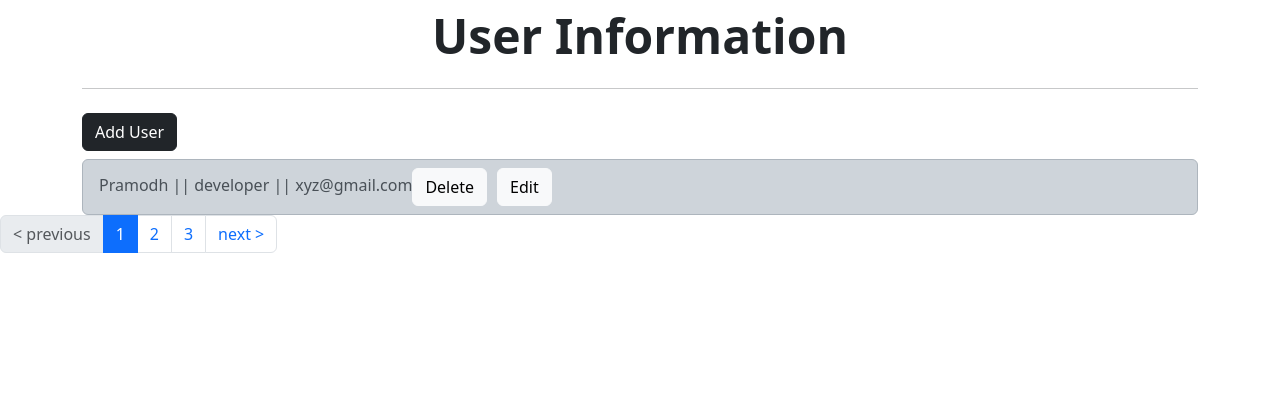
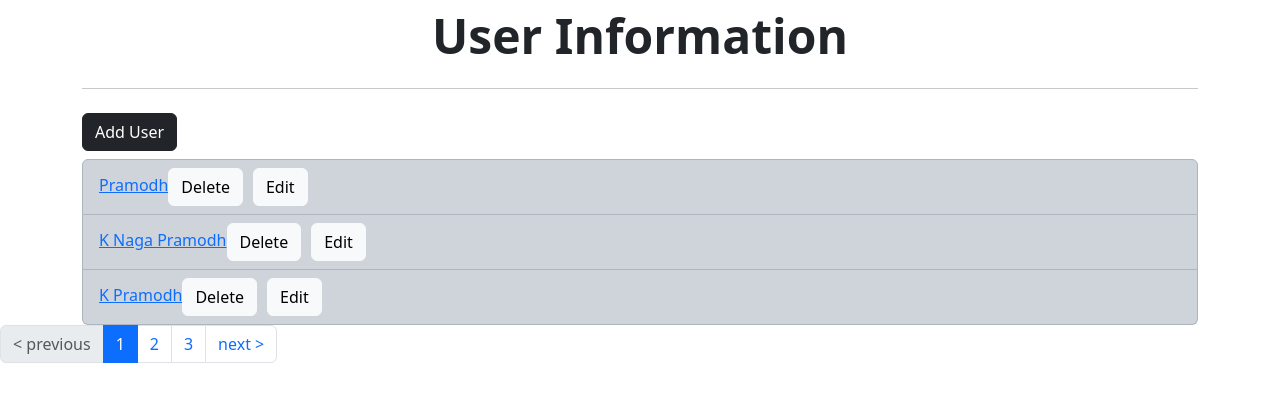
Before and after one commit to NagaPramodh/Passer, a React (Create React App) app: page / in a window 1280 px wide. Shown: the top 402 px of the page. Built offline with nearby package versions, Linux system fonts and the light colour scheme.

Commit message:
implemented routing for users

```diff
--- a/package.json
+++ b/package.json
@@ -13,6 +13,7 @@
     "react-dom": "^18.2.0",
     "react-paginate": "^8.2.0",
     "react-redux": "^9.0.4",
+    "react-router-dom": "^6.20.1",
     "react-scripts": "5.0.1",
     "web-vitals": "^2.1.4"
   },
--- a/src/App.js
+++ b/src/App.js
@@ -1,10 +1,17 @@
+import { BrowserRouter as Router, Route, Routes } from "react-router-dom";
+import PaginatedItems from "./components/paginatedItems";
+import UserDetails from "./components/userDetails";
 import { Provider } from "react-redux";
 import store from "./redux/store";
-import PaginatedItems from "./components/paginatedItems";
 const App = () => {
   return (
     <Provider store={store}>
-      <PaginatedItems itemsPerPage={1} />
+      <Router>
+        <Routes>
+          <Route exact path="/" element={<PaginatedItems itemsPerPage={3} />} />
+          <Route exact path="/user/:id" element={<UserDetails />} />
+        </Routes>
+      </Router>
     </Provider>
   );
 };
--- a/src/components/items.js
+++ b/src/components/items.js
@@ -1,6 +1,6 @@
 import React from "react";
 import { ListGroup, Button } from "react-bootstrap";
-
+import { Link } from "react-router-dom";
 function Items({ currentItems, onDelete, onEdit }) {
   return (
     <div className="items">
@@ -8,7 +8,7 @@ function Items({ currentItems, onDelete, onEdit }) {
         {currentItems &&
           currentItems.map((item, index) => (
             <ListGroup.Item key={item.id} variant="dark" action>
-              {item.value} || {item.role} || {item.email}
+              <Link to={`/user/${item.id}`}>{item.value}</Link>
               <span>
                 <Button
                   style={{ marginRight: "10px" }}
--- a/src/components/paginatedItems.js
+++ b/src/components/paginatedItems.js
@@ -12,7 +12,7 @@ function PaginatedItems({ itemsPerPage }) {
   useEffect(() => {
     const endOffset = itemOffset + itemsPerPage;
     setCurrentItems(usersList.slice(itemOffset, endOffset));
-
+    console.log(usersList, endOffset, "hey");
     setPageCount(Math.ceil(usersList.length / itemsPerPage));
   }, [itemOffset, itemsPerPage, usersList]);
 
--- /dev/null
+++ b/src/components/userDetails.js
@@ -0,0 +1,26 @@
+import React from "react";
+import { useSelector } from "react-redux";
+import { useParams } from "react-router-dom";
+
+const UserDetails = () => {
+  const { id } = useParams(); // Retrieve the user ID from URL params
+  const user = useSelector((state) =>
+    state.users.list.find((user) => user.id === Number(id))
+  ); // Get the user details from Redux store based on the ID
+
+  return (
+    <div>
+      <h1>User Details</h1>
+      {user && (
+        <div>
+          <p>ID: {user.id}</p>
+          <p>Name: {user.value}</p>
+          <p>Email: {user.email}</p>
+          <p>Role: {user.role}</p>
+        </div>
+      )}
+    </div>
+  );
+};
+
+export default UserDetails;
--- a/src/data/userData.js
+++ b/src/data/userData.js
@@ -12,4 +12,30 @@ export const userData = [
     email: "pqr@gmail.com",
     role: "frontend-dev",
   },
+  { id: 2, value: "Pramodh", email: "xyz@gmail.com", role: "developer" },
+  {
+    id: 0.3477,
+    value: "K Naga Pramodh",
+    email: "abc@gmail.com",
+    role: "frontend-developer",
+  },
+  {
+    id: 0.3458,
+    value: "K Pramodh",
+    email: "pqr@gmail.com",
+    role: "frontend-dev",
+  },
+  { id: 3, value: "Pramodh", email: "xyz@gmail.com", role: "developer" },
+  {
+    id: 0.66777,
+    value: "K Naga ",
+    email: "abc@gmail.com",
+    role: "frontend-developer",
+  },
+  {
+    id: 0.8958,
+    value: "K ",
+    email: "pqr@gmail.com",
+    role: "frontend-dev",
+  },
 ];
```
Also changed, not shown: 1 other file (tests, documents, lock files or other folders).
